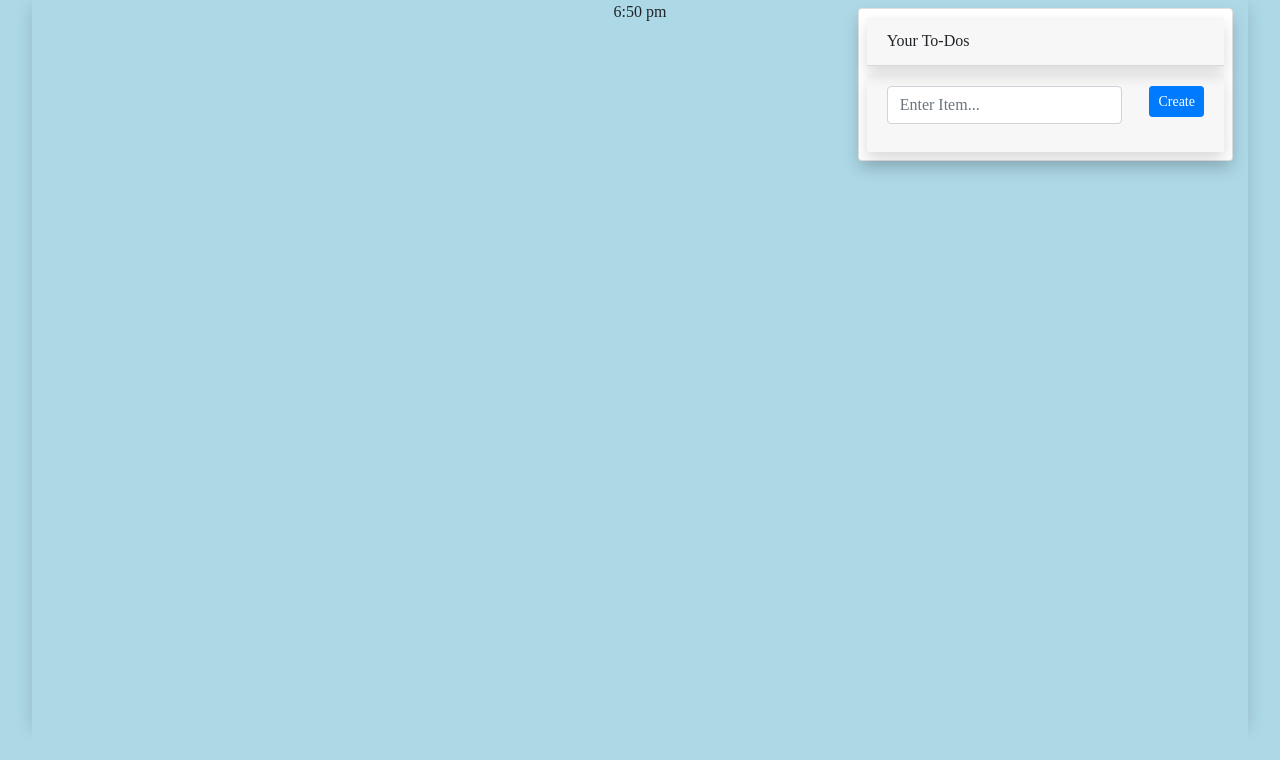
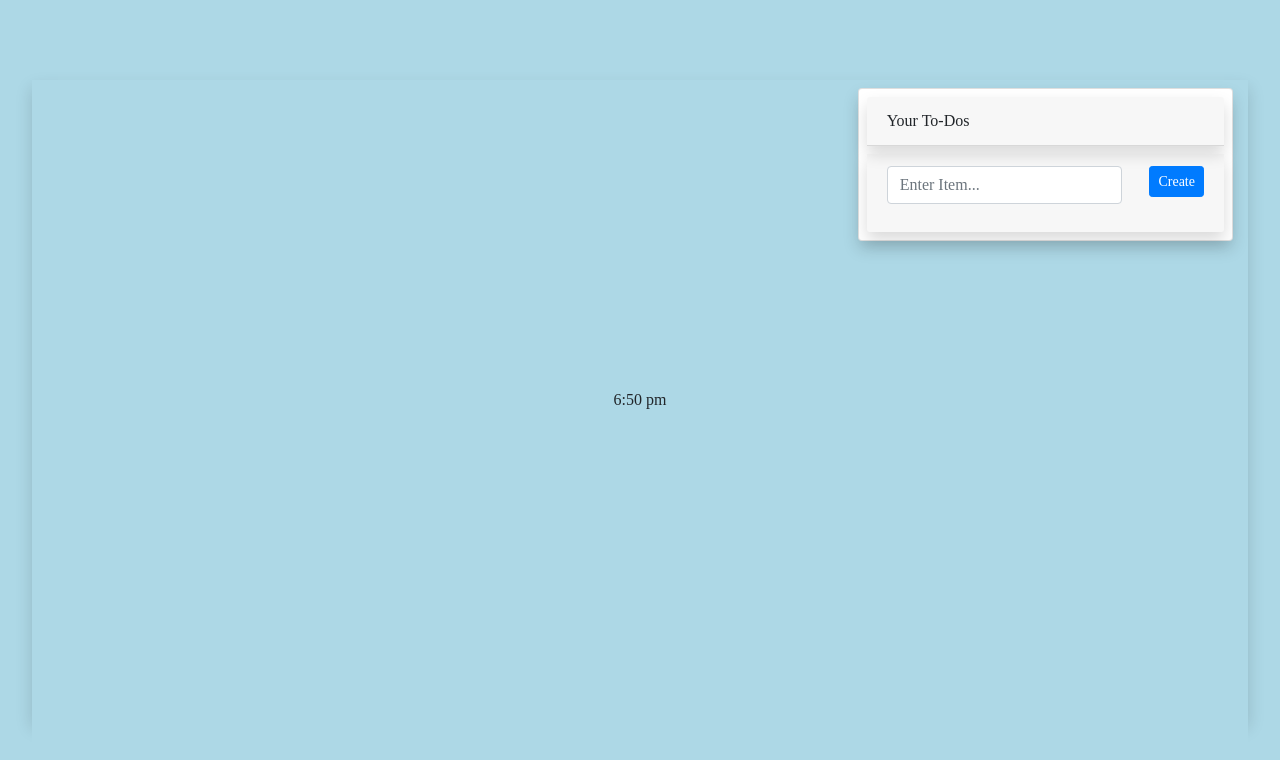
Before and after one commit to JoshuaStudebaker/inspire, a website with bundled scripts: page index.html in a window 1280 px wide. Built offline with nearby package versions, Linux system fonts and the light colour scheme; no server answers; a web font is replaced by a local one.

Commit message:
finally centered clock

```diff
--- a/assets/style/main.css
+++ b/assets/style/main.css
@@ -48,9 +48,12 @@ footer {
   background-color: var(--hue-winter-blue);
   height: 10vh;
 }
+header {
+  height: 10vh;
+}
 
 .row-full {
-  flex-grow: 1;
+  height: 80vh;
 }
 #background {
   background-position: center;
--- a/index.html
+++ b/index.html
@@ -30,10 +30,13 @@
       </div>
     </header>
     <main class="container-fluid shadow" id="background">
-      <div class="row flex-grow-1">
+      <div class="row row-full">
         <div class="col-12 col-md-4"></div>
 
-        <div class="col-12 col-md-4 text-center" id="clock"></div>
+        <div
+          class="col-12 col-md-4 text-center d-flex flex-column justify-content-center"
+          id="clock"
+        ></div>
 
         <div class="col-12 col-md-4 my-2">
           <div class="card p-2 shadow">
```
